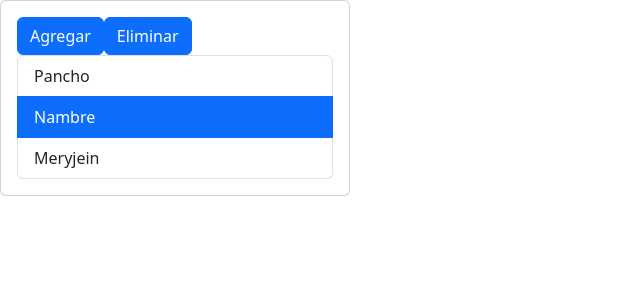
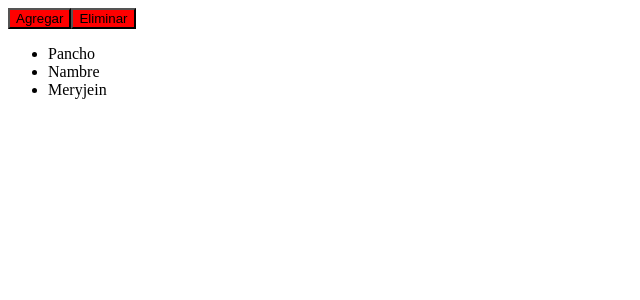
Before and after one commit to rauldgarcia/curso_react, a React (Vite) app: page / in a window 1280 px wide. Shown: the top 300 px of the page, without its empty margins (0-640 px from the left). Built offline with nearby package versions, Linux system fonts and the light colour scheme.

Commit message:
inline styles

```diff
--- a/src/components/Button.tsx
+++ b/src/components/Button.tsx
@@ -6,9 +6,14 @@ type Props = {
     onClick: () => void;
 };
 
+const styles = {
+  backgroundColor: 'red',
+};
+
 function Button({ children, isLoading, onClick }: Props) {
   return (
     <button
+        style={styles}
         onClick={onClick}
         disabled={isLoading}
         type="button"
--- a/src/main.tsx
+++ b/src/main.tsx
@@ -1,7 +1,7 @@
 import React from 'react'
 import ReactDOM from 'react-dom/client'
 import App from './App.tsx'
-import 'bootstrap/dist/css/bootstrap.min.css'
+//import 'bootstrap/dist/css/bootstrap.min.css'
 
 ReactDOM.createRoot(document.getElementById('root')!).render(
   <React.StrictMode>
```
